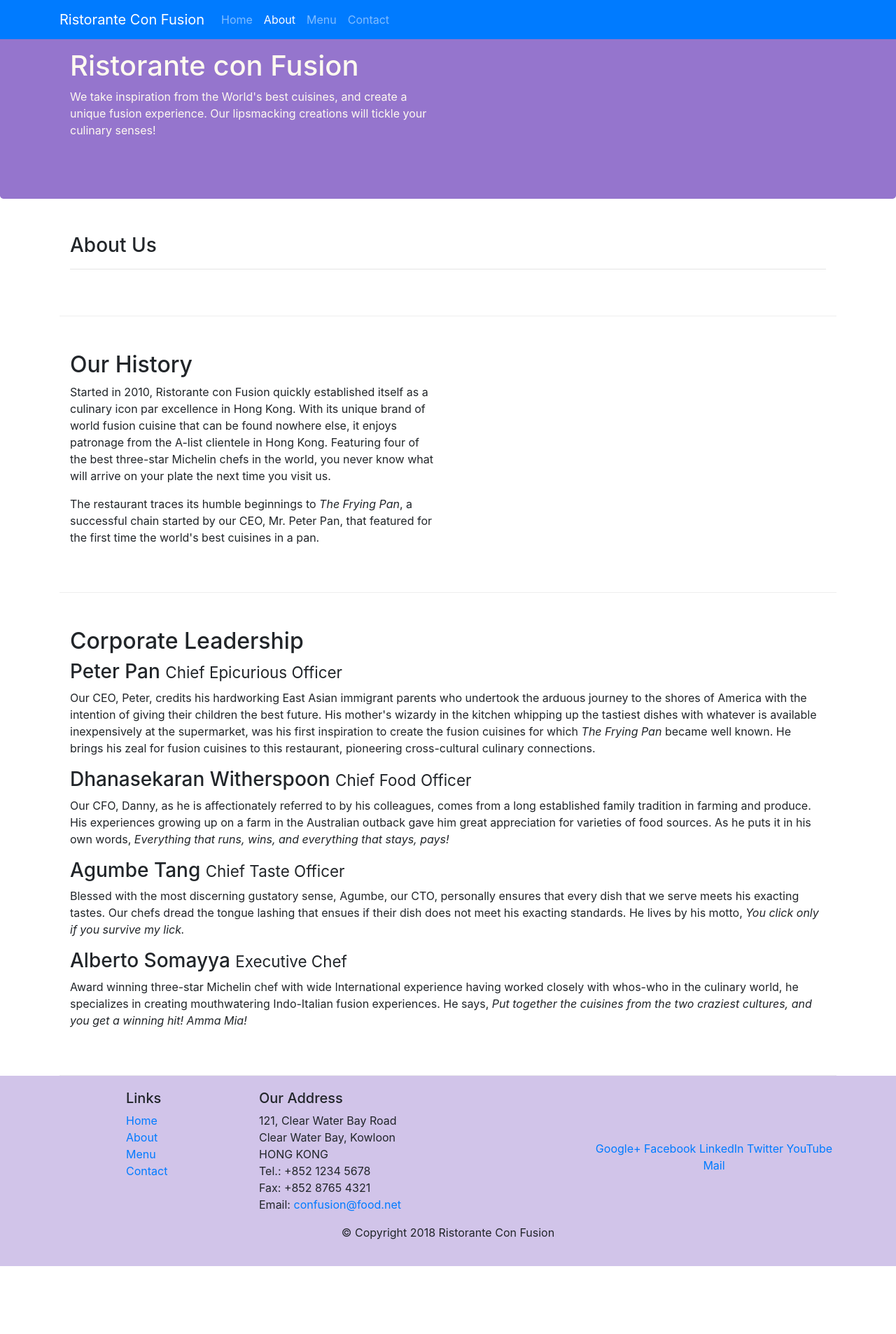
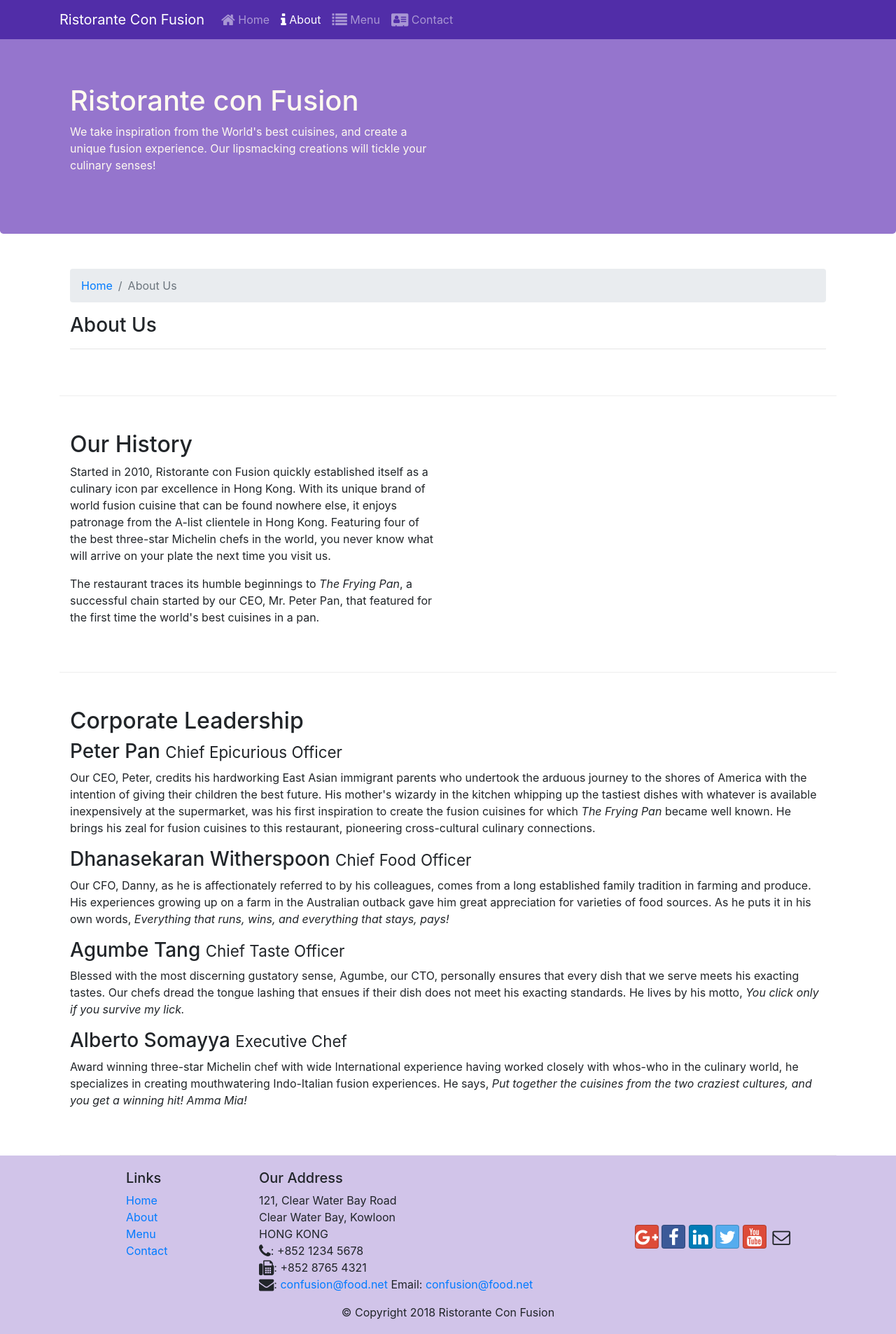
Before and after one commit to ALOKARYAN51/git-test, a website: page aboutus.html in a window 1280 px wide. Shown: the whole page at 70% size. Before the commit the page ends 1809 px from the top, so only its background shows below. Drawn offline with nearby package versions, Linux system fonts and the light colour scheme.

Commit message:
nav-icon

```diff
--- a/aboutus.html
+++ b/aboutus.html
@@ -7,6 +7,9 @@
 
 <!-- Bootstrap CSS -->
 <link rel="stylesheet" href="node_modules/bootstrap/dist/css/bootstrap.min.css">
+<link rel="stylesheet" href="css/styles.css">
+<link rel="stylesheet" href="node_modules/font-awesome/css/font-awesome.min.css">
+<link rel="stylesheet" href="node_modules/bootstrap-social/bootstrap-social.css">
 
 <head>
 
@@ -37,12 +40,21 @@
             margin: 0px auto;
             padding: 20px 0px 20px 0px;
         }
+
+        body {
+            padding: 50px 0px 0px 0px;
+            z-index: 0;
+        }
+
+        .navbar-dark {
+            background-color: #512DA8;
+        }
     </style>
 </head>
 
 <body>
 
-    <nav class="navbar navbar-dark navbar-expand-sm bg-primary fixed-top">
+    <nav class="navbar navbar-dark navbar-expand-sm fixed-top">
         <div class="container">
             <button class="navbar-toggler" type="button" data-toggle="collapse" data-target="#Navbar">
                 <span class="navbar-toggler-icon"></span>
@@ -50,15 +62,15 @@
             <a class="navbar-brand" href="./index.html">Ristorante Con Fusion</a>
             <div class="collapse navbar-collapse" id="Navbar">
                 <ul class="navbar-nav mr-auto">
-                    <li class="nav-item"><a class="nav-link" href="./index.html">Home</a></li>
-                    <li class="nav-item active"><a class="nav-link" href="#">About</a></li>
-                    <li class="nav-item"><a class="nav-link" href="#">Menu</a></li>
-                    <li class="nav-item"><a class="nav-link" href="#">Contact</a></li>
+                    <li class="nav-item"><a class="nav-link" href="./index.html"><span class="fa fa-home fa-lg"></span> Home</a></li>
+                    <li class="nav-item active"><a class="nav-link" href="./aboutus.html"><span class="fa fa-info fa-lg"></span> About</a></li>
+                    <li class="nav-item"><a class="nav-link" href="#"><span class="fa fa-list fa-lg"></span> Menu</a></li>
+                    <li class="nav-item"><a class="nav-link" href="#"><span class="fa fa-address-card fa-lg"></span> Contact</a></li>
                 </ul>
             </div>
-
         </div>
     </nav>
+
 
     <header class="jumbotron">
         <div class="container">
@@ -77,6 +89,10 @@
     <div class="container">
         <div class="row row-content">
             <div class="col-12 col-sm-12 col-lg-12 text-align-left">
+                <ol class="col-12 breadcrumb">
+                    <li class="breadcrumb-item"><a href="./index.html">Home</a></li>
+                    <li class="breadcrumb-item active">About Us</li>
+                </ol>
                 <h3>About Us</h3>
                 <hr>
             </div>
@@ -146,19 +162,21 @@
                         121, Clear Water Bay Road<br>
                         Clear Water Bay, Kowloon<br>
                         HONG KONG<br>
-                        Tel.: +852 1234 5678<br>
-                        Fax: +852 8765 4321<br>
-                        Email: <a href="mailto:confusion@food.net">confusion@food.net</a>
+                        <i class="fa fa-phone fa-lg"></i>: +852 1234 5678<br>
+                        <i class="fa fa-fax fa-lg"></i>: +852 8765 4321<br>
+                        <i class="fa fa-envelope fa-lg"></i>:
+                        <a href="mailto:confusion@food.net">confusion@food.net</a>
+                          Email: <a href="mailto:confusion@food.net">confusion@food.net</a>
                     </address>
                 </div>
                 <div class="col-12 col-sm-4 align-self-center">
                     <div class="text-center">
-                        <a href="http://google.com/+">Google+</a>
-                        <a href="http://www.facebook.com/profile.php?id=">Facebook</a>
-                        <a href="http://www.linkedin.com/in/">LinkedIn</a>
-                        <a href="http://twitter.com/">Twitter</a>
-                        <a href="http://youtube.com/">YouTube</a>
-                        <a href="mailto:">Mail</a>
+                        <a class="btn btn-social-icon btn-google" href="http://google.com/+"><i class="fa fa-google-plus"></i></a>
+                        <a class="btn btn-social-icon btn-facebook" href="http://www.facebook.com/profile.php?id="><i class="fa fa-facebook"></i></a>
+                        <a class="btn btn-social-icon btn-linkedin" href="http://www.linkedin.com/in/"><i class="fa fa-linkedin"></i></a>
+                        <a class="btn btn-social-icon btn-twitter" href="http://twitter.com/"><i class="fa fa-twitter"></i></a>
+                        <a class="btn btn-social-icon btn-google" href="http://youtube.com/"><i class="fa fa-youtube"></i></a>
+                        <a class="btn btn-social-icon" href="mailto:"><i class="fa fa-envelope-o"></i></a>
                     </div>
                 </div>
             </div>
--- a/css/styles.css
+++ b/css/styles.css
@@ -27,3 +27,12 @@
     margin: 0px;
     color: #0f0f0f0f;
 }
+
+body{
+    padding:50px 0px 0px 0px;
+    z-index:0;
+}
+
+.navbar-dark {
+     background-color: #512DA8;
+}
--- a/package.json
+++ b/package.json
@@ -15,6 +15,8 @@
   },
   "dependencies": {
     "bootstrap": "^4.5.2",
+    "bootstrap-social": "^5.1.1",
+    "font-awesome": "^4.7.0",
     "jquery": "^3.5.1",
     "popper.js": "^1.12.9"
   }
```
Also changed, not shown: index.html (+17 -13 lines), 1 other file.
